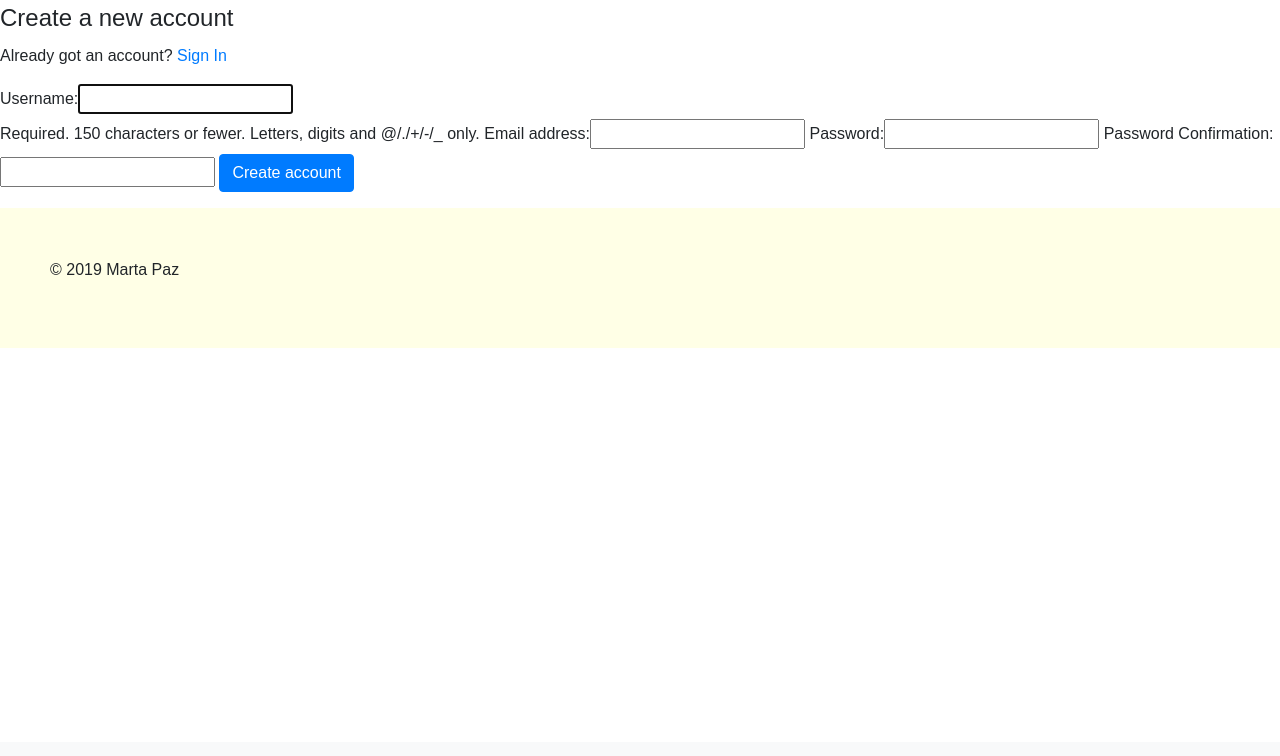
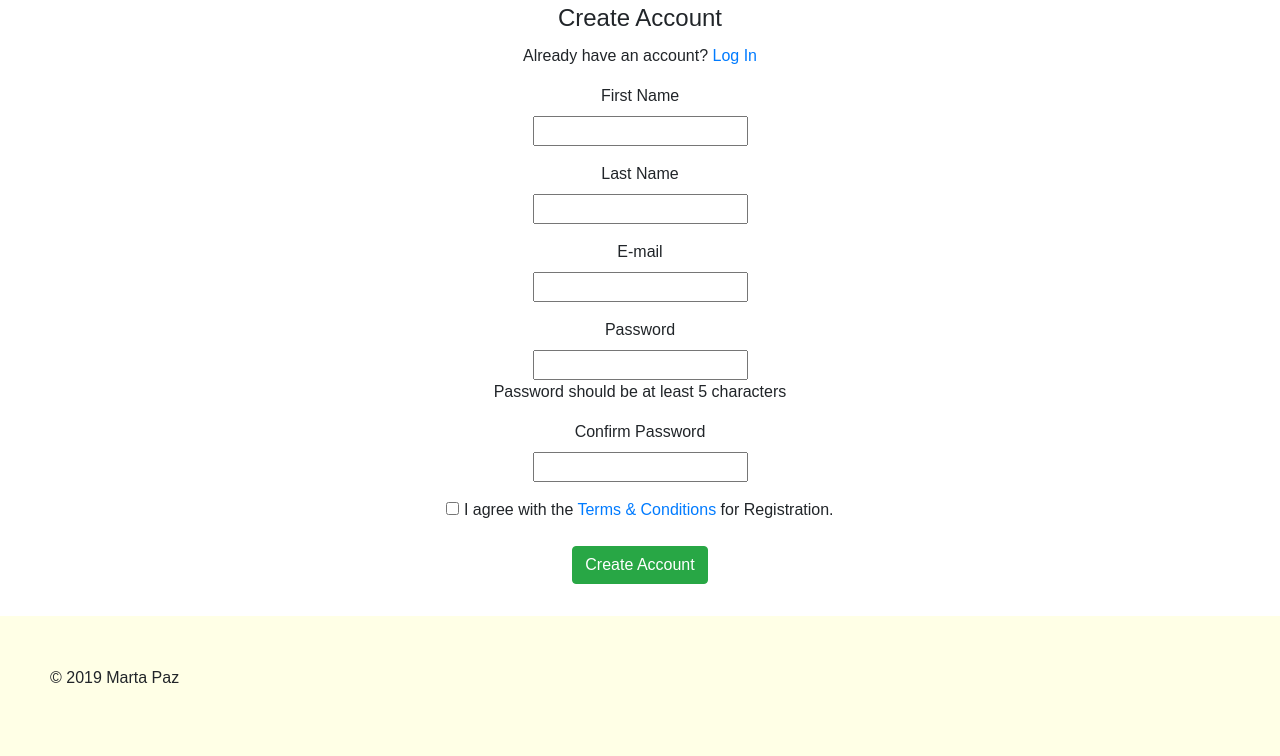
Before and after one commit to pazcm/websites-design-spot, a Django app: page /account/register/ in a window 1280 px wide. Shown: the part 58-814 px from the top of the page. Before the commit the page ends 406 px from the top, so only its background shows below. Run offline with Django 3.2, Linux system fonts and the light colour scheme; some libraries are stand-ins or nearby versions.

Commit message:
add registration form structure

```diff
--- a/websites_design_spot/account/templates/register.html
+++ b/websites_design_spot/account/templates/register.html
@@ -1,13 +1,61 @@
+<!-- TBD: Add validation of registration -->
+
 {% extends "base.html" %}
 {% load bootstrap4 %}
 {% block content %}
-    <form method="post" action="{% url 'register' %}" class="accountform">
-        <fieldset class="form-group">
-            <legend>Create a new account</legend>
-            <p>Already got an account? <a href="{% url 'login' %}">Sign In</a></p>
-            {% csrf_token %}
-            {{ user_form }}
-            <button type="submit" class="btn btn-primary">Create account</button>
-        </fieldset>
-    </form>
+<form  method="post" action="{% url 'register' %}" class="registration-form form-horizontal text-center">
+  <fieldset class="form-group">
+    <div id="legend">
+        <legend>Create Account</legend>
+    </div>
+    <p>Already have an account? <a href="{% url 'login' %}">Log In</a></p>
+    {% csrf_token %}
+    <!-- First Name -->
+    <div class="form-group">
+      <label class="form-label"  for="firstname">First Name</label>
+      <div class="input">
+        <input type="text" id="firstname" name="firstname" placeholder="" class="input-xlarge">
+      </div>
+    </div>
+     <!-- Last Name -->
+    <div class="form-group">
+      <label class="form-label"  for="lastname">Last Name</label>
+      <div class="input">
+        <input type="text" id="lastname" name="lastname" placeholder="" class="input-xlarge">
+      </div>
+    </div>
+     <!-- E-mail -->
+    <div class="form-group">
+      <label class="form-label" for="email">E-mail</label>
+      <div class="input">
+        <input type="text" id="email" name="email" placeholder="" class="input-xlarge">
+      </div>
+    </div>
+    <!-- Password-->
+    <div class="form-group">
+      <label class="form-label" for="password">Password</label>
+      <div class="input">
+        <input type="password" id="password" name="password" placeholder="" class="input-xlarge">
+        <p class="help-block">Password should be at least 5 characters</p>
+      </div>
+    </div>
+    <!-- Password Confirmation-->
+    <div class="form-group">
+      <label class="form-label"  for="password_confirm">Confirm Password</label>
+      <div class="input">
+        <input type="password" id="password_confirm" name="password_confirm" placeholder="" class="input-xlarge">
+      </div>
+    </div>
+    <!-- Terms & Conditions -->
+    <div class="form-group">
+        <label><input type="checkbox" name="condition" id="condition"> I agree with the <a href="javascript:;">Terms &amp; Conditions</a> for Registration.</label>
+    </div>
+    <!-- Button -->
+    <div class="form-group">
+      <div class="input">
+        <button class="btn btn-success">Create Account</button>
+      </div>
+    </div>
+  </fieldset>
+</form>
 {% endblock %}
```
